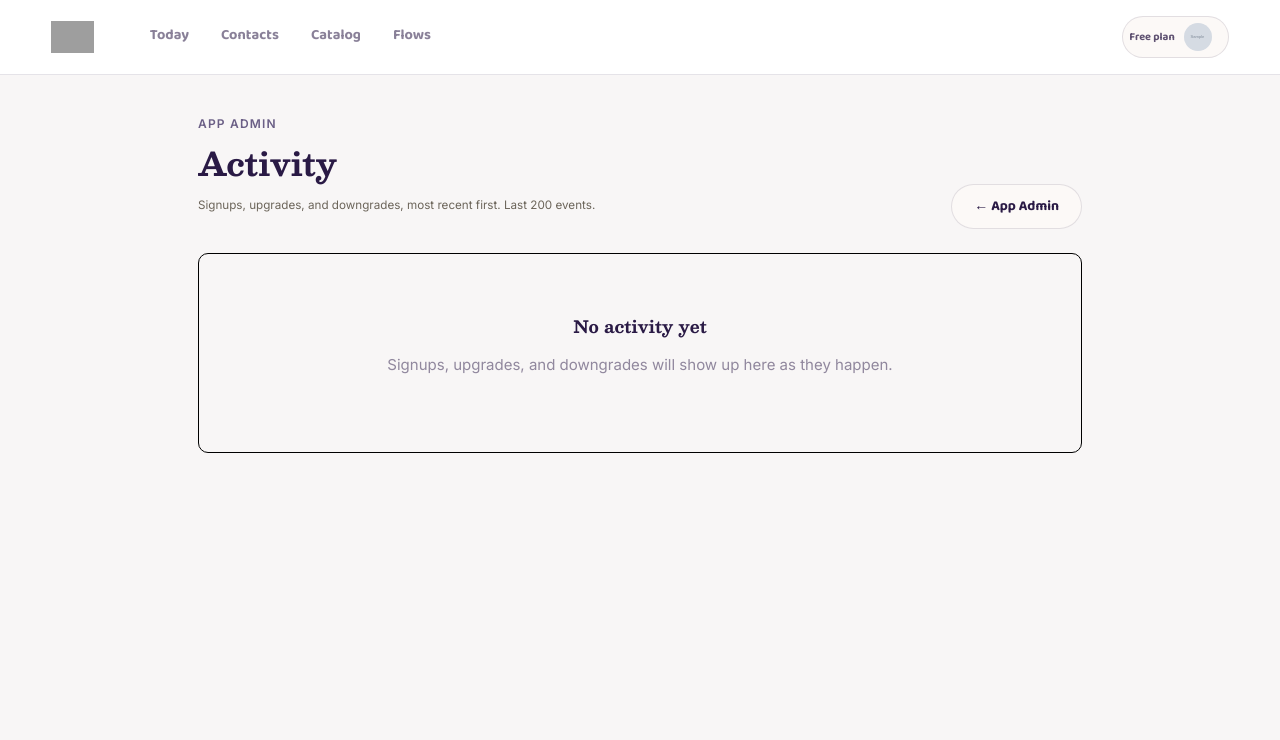
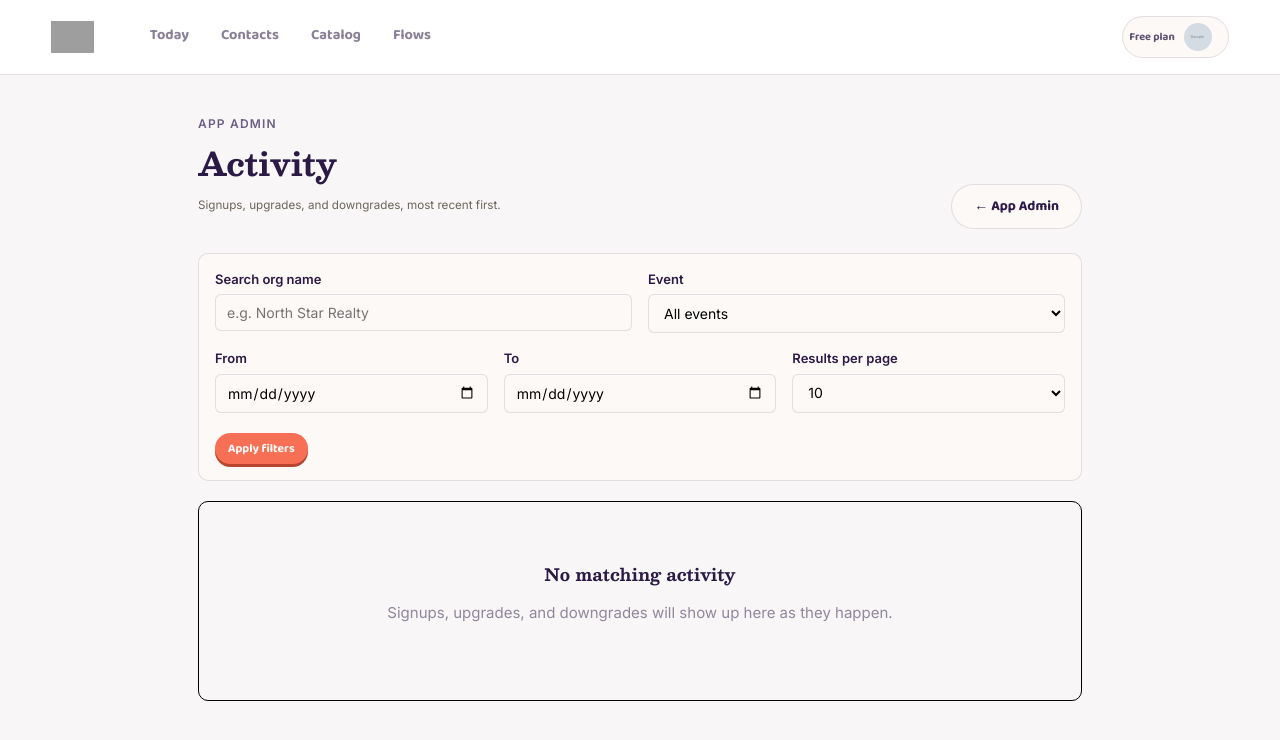
Before and after one commit to j-tippets/andgifts, a Flask app: page /app-admin/activity in a window 1280 px wide. Shown: the top 740 px of the page. Run offline with Flask 3, Linux system fonts and the light colour scheme; a user stored in the database is signed in; tables that the repository leaves empty hold one stand-in row (values such as "Sample post"); grey boxes marked "Sample" are stand-in pictures; grey boxes are pictures that could not be loaded.

Commit message:
Add search, date range, event-type, and per-page filters to Activity page

```diff
--- a/app/routes/app_admin.py
+++ b/app/routes/app_admin.py
@@ -22,18 +22,81 @@ def dashboard():
     )
 
 
+PER_PAGE_OPTIONS = (10, 25, 50, 100)
+
+
 @app_admin_bp.route("/activity")
 @platform_admin_required
 def activity_list():
     """Signup/upgrade/downgrade history across every org -- the record-
     of-truth view to complement the one-off notification emails (see
     services/org_events.record_org_event), useful for spotting usage
-    patterns over time rather than just reacting to individual pings."""
-    events = OrgEventLog.query.order_by(OrgEventLog.created_at.desc()).limit(200).all()
+    patterns over time rather than just reacting to individual pings.
+
+    Filtered/paginated server-side (not loaded-then-filtered-in-JS like
+    catalog/list.html) since this table only grows over time and could
+    get large -- unlike the gift catalog, which is bounded by however
+    many items Jeremiah has actually added."""
+    from datetime import datetime, timedelta
+
+    q = request.args.get("q", "").strip()
+    start_date = request.args.get("start_date", "").strip()
+    end_date = request.args.get("end_date", "").strip()
+    event_type = request.args.get("event_type", "").strip()
+
+    try:
+        per_page = int(request.args.get("per_page", 10))
+    except ValueError:
+        per_page = 10
+    if per_page not in PER_PAGE_OPTIONS:
+        per_page = 10
+
+    try:
+        page = max(1, int(request.args.get("page", 1)))
+    except ValueError:
+        page = 1
+
+    query = OrgEventLog.query
+
+    if q:
+        query = query.filter(OrgEventLog.org_name_snapshot.ilike(f"%{q}%"))
+
+    if event_type in ("signup", "upgrade", "downgrade"):
+        query = query.filter(OrgEventLog.event_type == event_type)
+
+    if start_date:
+        try:
+            start_dt = datetime.strptime(start_date, "%Y-%m-%d")
+            query = query.filter(OrgEventLog.created_at >= start_dt)
+        except ValueError:
+            start_date = ""
+
+    if end_date:
+        try:
+            # Inclusive of the whole end day -- created_at has a time
+            # component, so a bare "< end_date" would cut off that day
+            # at midnight and silently drop everything that happened on
+            # the end date itself.
+            end_dt = datetime.strptime(end_date, "%Y-%m-%d") + timedelta(days=1)
+            query = query.filter(OrgEventLog.created_at < end_dt)
+        except ValueError:
+            end_date = ""
+
+    pagination = query.order_by(OrgEventLog.created_at.desc()).paginate(
+        page=page, per_page=per_page, error_out=False
+    )
+
     return render_template(
         "app_admin/activity.html",
-        events=events,
+        events=pagination.items,
+        pagination=pagination,
         pricing_display=current_app.config["PRICING_DISPLAY"],
+        per_page_options=PER_PAGE_OPTIONS,
+        per_page=per_page,
+        q=q,
+        start_date=start_date,
+        end_date=end_date,
+        event_type=event_type,
     )
 
 
--- a/app/templates/app_admin/activity.html
+++ b/app/templates/app_admin/activity.html
@@ -5,12 +5,56 @@
   <div>
     <div class="eyebrow">App Admin</div>
     <h1>Activity</h1>
-    <p class="subdued" style="margin-top:4px;"><small>Signups, upgrades, and downgrades, most recent first. Last 200 events.</small></p>
+    <p class="subdued" style="margin-top:4px;"><small>Signups, upgrades, and downgrades, most recent first.</small></p>
   </div>
   <a href="{{ url_for('app_admin.dashboard') }}" class="btn btn-ghost">&larr; App Admin</a>
 </div>
 
+<form method="get" style="background:var(--paper-raised); border:1px solid var(--line); border-radius:10px; padding:16px; margin-bottom:20px;">
+  <div class="field-row">
+    <div class="field">
+      <label for="q">Search org name</label>
+      <input type="text" id="q" name="q" value="{{ q }}" placeholder="e.g. North Star Realty">
+    </div>
+    <div class="field">
+      <label for="event_type">Event</label>
+      <select id="event_type" name="event_type">
+        <option value="" {{ 'selected' if not event_type }}>All events</option>
+        <option value="signup" {{ 'selected' if event_type == 'signup' }}>Signup</option>
+        <option value="upgrade" {{ 'selected' if event_type == 'upgrade' }}>Upgrade</option>
+        <option value="downgrade" {{ 'selected' if event_type == 'downgrade' }}>Downgrade</option>
+      </select>
+    </div>
+  </div>
+  <div class="field-row">
+    <div class="field">
+      <label for="start_date">From</label>
+      <input type="date" id="start_date" name="start_date" value="{{ start_date }}">
+    </div>
+    <div class="field">
+      <label for="end_date">To</label>
+      <input type="date" id="end_date" name="end_date" value="{{ end_date }}">
+    </div>
+    <div class="field">
+      <label for="per_page">Results per page</label>
+      <select id="per_page" name="per_page">
+        {% for n in per_page_options %}
+          <option value="{{ n }}" {{ 'selected' if per_page == n }}>{{ n }}</option>
+        {% endfor %}
+      </select>
+    </div>
+  </div>
+  <div style="display:flex; gap:8px; margin-top:4px;">
+    <button type="submit" class="btn btn-primary btn-small">Apply filters</button>
+    {% if q or event_type or start_date or end_date %}
+      <a href="{{ url_for('app_admin.activity_list') }}" class="btn btn-ghost btn-small">Clear</a>
+    {% endif %}
+  </div>
+</form>
+
 {% if events %}
+  <p class="subdued" style="margin-bottom:12px;"><small>{{ pagination.total }} result{{ 's' if pagination.total != 1 }}</small></p>
+
   {% for e in events %}
     <div class="contact-row" style="{% if e.org_id %}cursor:pointer;{% endif %}"
       {% if e.org_id %}onclick="window.location='{{ url_for('app_admin.org_edit', org_id=e.org_id) }}'"{% endif %}>
@@ -33,10 +77,27 @@
       <span class="subdued">{{ e.created_at.strftime('%b %-d, %Y %-I:%M %p') }}</span>
     </div>
   {% endfor %}
+
+  {% if pagination.pages > 1 %}
+    {% set base_args = {'q': q, 'event_type': event_type, 'start_date': start_date, 'end_date': end_date, 'per_page': per_page} %}
+    <div style="display:flex; justify-content:center; align-items:center; gap:12px; margin-top:20px;">
+      {% if pagination.has_prev %}
+        <a href="{{ url_for('app_admin.activity_list', page=pagination.prev_num, **base_args) }}" class="btn btn-ghost btn-small">&larr; Newer</a>
+      {% else %}
+        <span class="btn btn-ghost btn-small" style="opacity:.4; pointer-events:none;">&larr; Newer</span>
+      {% endif %}
+      <span class="subdued"><small>Page {{ pagination.page }} of {{ pagination.pages }}</small></span>
+      {% if pagination.has_next %}
+        <a href="{{ url_for('app_admin.activity_list', page=pagination.next_num, **base_args) }}" class="btn btn-ghost btn-small">Older &rarr;</a>
+      {% else %}
+        <span class="btn btn-ghost btn-small" style="opacity:.4; pointer-events:none;">Older &rarr;</span>
+      {% endif %}
+    </div>
+  {% endif %}
 {% else %}
   <div class="empty-state">
-    <h3>No activity yet</h3>
-    <p>Signups, upgrades, and downgrades will show up here as they happen.</p>
+    <h3>No matching activity</h3>
+    <p>{% if q or event_type or start_date or end_date %}Try widening your filters.{% else %}Signups, upgrades, and downgrades will show up here as they happen.{% endif %}</p>
   </div>
 {% endif %}
 {% endblock %}
```
